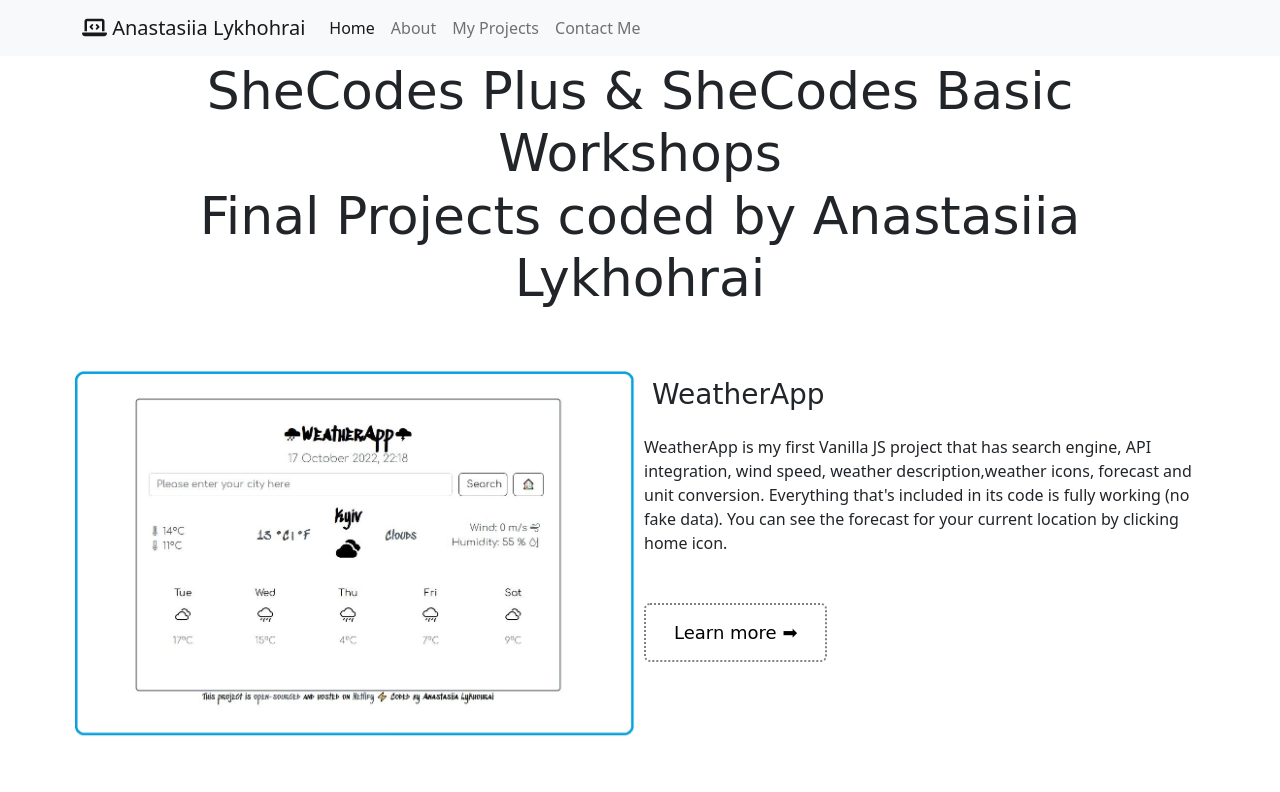
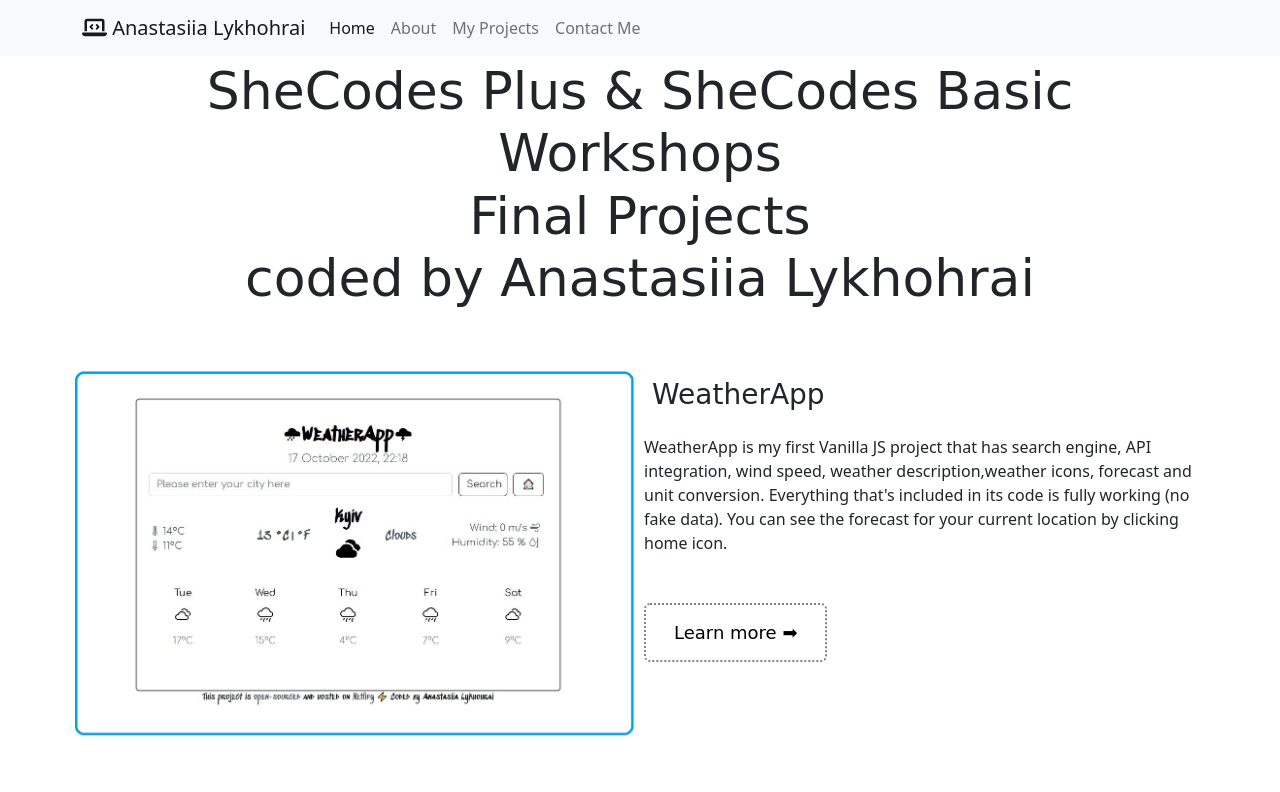
Before and after one commit to presdesarcasme/portfolio-shecodes, a plain HTML site: page projects.html in a window 1280 px wide. Shown: the top 792 px of the page. Drawn offline with nearby package versions, Linux system fonts and the light colour scheme; a web font is replaced by a local one.

Commit message:
Update projects.html

```diff
--- a/projects.html
+++ b/projects.html
@@ -57,7 +57,7 @@
         <h1>
             <div class="d-none d-lg-block">SheCodes Plus & SheCodes Basic Workshops
             </div>
-            Final Projects coded by Anastasiia Lykhohrai
+            Final Projects <div class="d-none d-lg-block"> coded by Anastasiia Lykhohrai</div>
         </h1>
 
 
```
